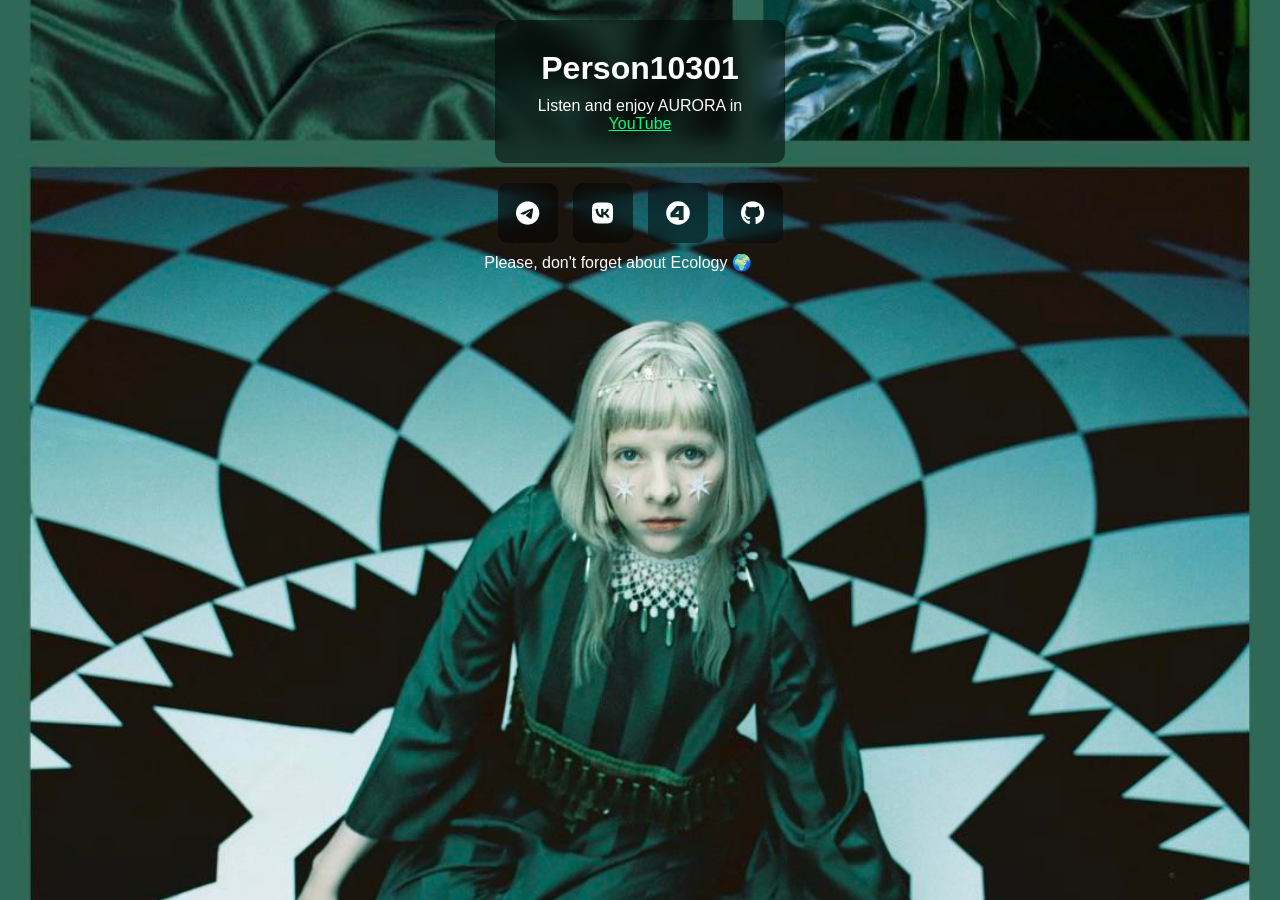
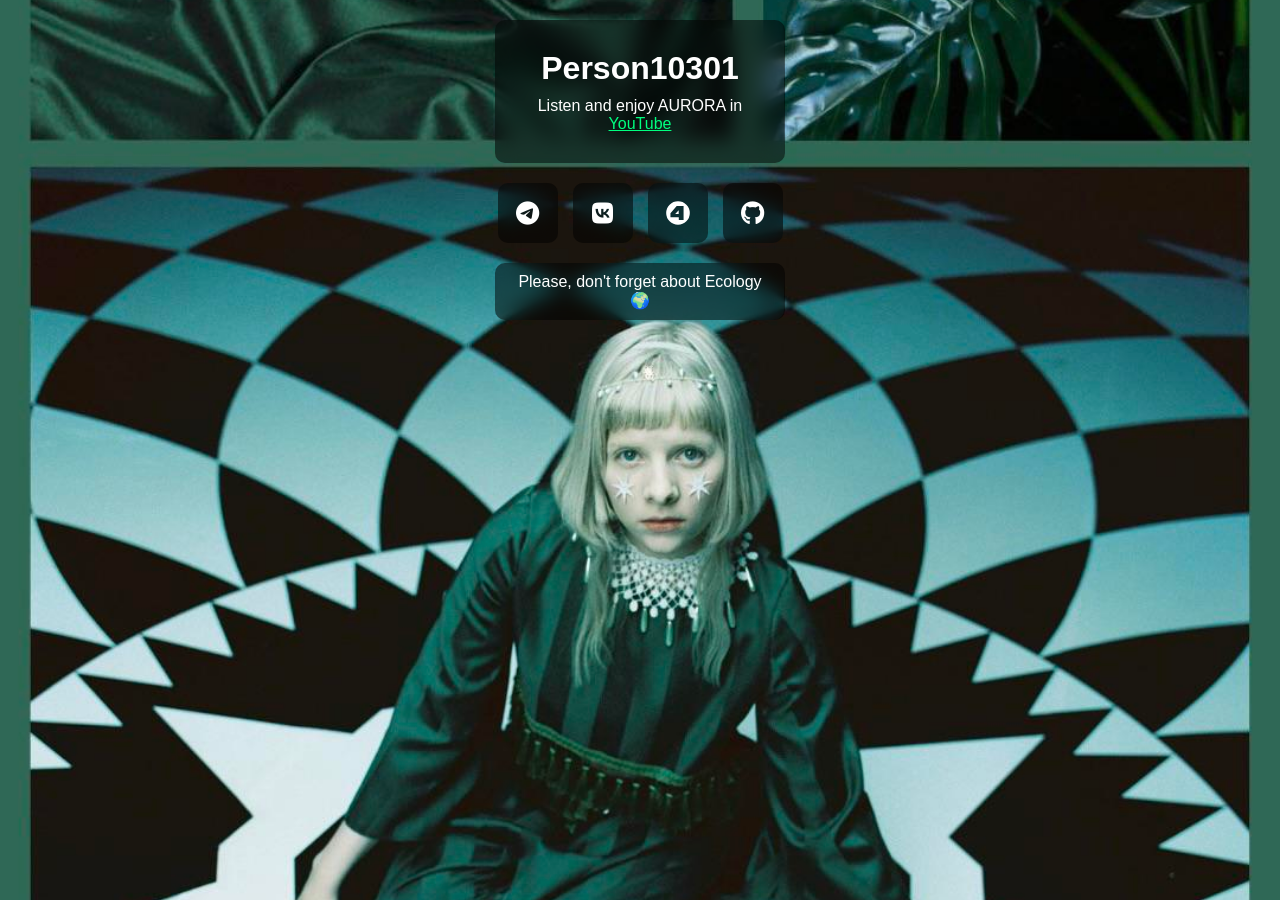
Before and after one commit to person10301/fox10301, a Jekyll site: the page built from index.md, in a window 1280 px wide. Built offline with Jekyll 4.4.1, drawn with Linux system fonts in a browser that asks for light colours; our own code applies the rules of GitHub Pages for plain Markdown files.

Commit message:
Update style.css

```diff
--- a/css/style.css
+++ b/css/style.css
@@ -65,3 +65,19 @@ h1, p {
   color: #00CC66; /* Тёмнее при наведении */
   text-decoration: none;
 }
+
+.ecology-message {
+  background: rgba(0, 0, 0, 0.5);
+  backdrop-filter: blur(10px);
+  padding: 10px 20px;
+  border-radius: 10px;
+  text-align: center;
+  max-width: 80%;
+  margin-top: 20px;
+  margin-left: auto;
+  margin-right: auto;
+}
+
+.ecology-message p {
+  margin: 0;
+}
```
